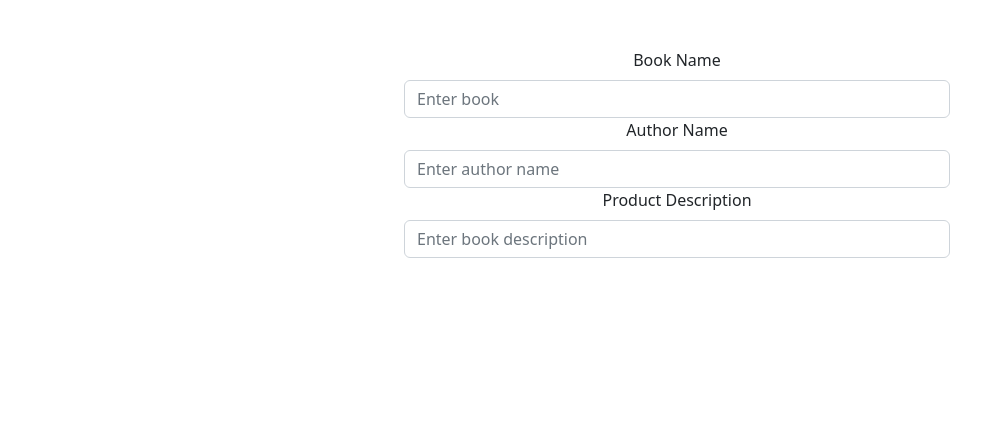
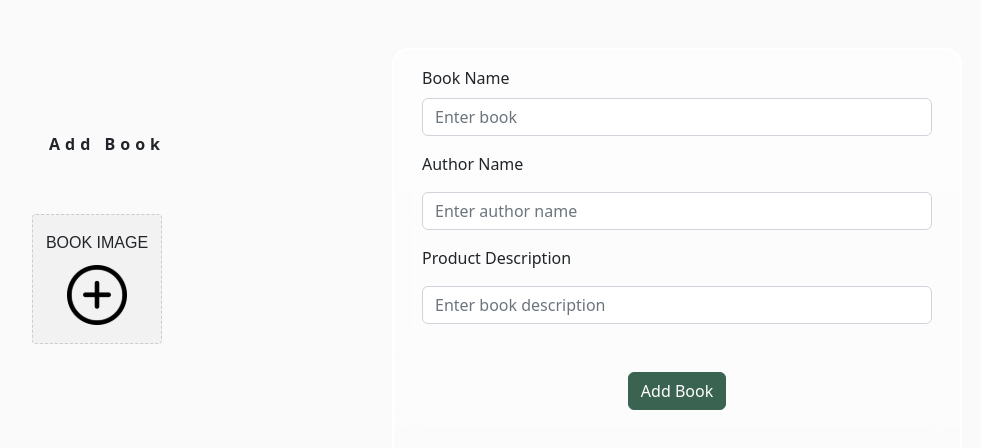
Before and after one commit to Hanan-Hussein/BookReviews, a React (Create React App) app: page / in a window 1280 px wide. Shown: the top 448 px of the page, without its empty margins (248-1229 px from the left). Built offline with nearby package versions, Linux system fonts and the light colour scheme.

Commit message:
ft:addedImage upload form

```diff
--- a/package.json
+++ b/package.json
@@ -7,6 +7,7 @@
     "@testing-library/react": "^13.4.0",
     "@testing-library/user-event": "^13.5.0",
     "bootstrap": "^5.2.2",
+    "html-react-parser": "^3.0.4",
     "react": "^18.2.0",
     "react-bootstrap": "^2.6.0",
     "react-dom": "^18.2.0",
--- a/src/App.css
+++ b/src/App.css
@@ -1,4 +1,4 @@
-.App {
+  .App {
   text-align: center;
 }
 
@@ -27,6 +27,154 @@
 .App-link {
   color: #61dafb;
 }
+body{
+  background: rgba(224, 224, 224, 0.15) !important;
+}
+.btn-primary{
+  background-color: #3A6351 !important;
+  border-color: #3A6351 !important;
+}
+.form-sec{
+  background: linear-gradient(180deg, rgba(255, 255, 255, 0.6) 0%, rgba(255, 255, 255, 0.3) 100%);
+border: 2px solid #FFFFFF;
+backdrop-filter: blur(20px);
+/* Note: backdrop-filter has minimal browser support */
+
+border-radius: 16px;
+}
+
+form .post-image {
+  position: relative;
+  float: left;
+  height: 152px;
+  width: 170px;
+  background: #f2f2f2;
+  border: 1px dashed #ccc;
+  padding: 0;
+  border-radius: 4px;
+  text-align: center;
+  cursor: pointer;
+}
+
+.mrm {
+  margin-right: 20px;
+}
+
+.mts {
+  margin-top: 10px;
+}
+
+form .post-image .upload-section img {
+  max-width: 80px;
+  max-height: 80px;
+  width: auto;
+  height: auto;
+  vertical-align: top;
+  border-radius: 3px;
+  overflow: hidden;
+  margin-top: 50px;
+}
+
+form .post-image .preview-section img {
+  border-radius: 3px;
+  overflow: hidden;
+  margin: 0px;
+}
+
+form .post-image .icon-camera {
+  display: none;
+}
+
+form .post-image input {
+  display: none;
+}
+
+form .post-image.empty {
+  position: relative;
+  float: left;
+  height: 130px;
+  width: 130px;
+  background: #f2f2f2;
+  border: 1px dashed #ccc;
+  padding: 0;
+  border-radius: 4px;
+  text-align: center;
+  cursor: pointer;
+  vertical-align: top;
+}
+
+form .post-image.empty .icon-camera {
+  display: block;
+  height: 100%;
+  line-height: 30px;
+  left: 0;
+  position: absolute;
+  text-align: center;
+  top: 0%;
+  width: 100%;
+  cursor: pointer;
+}
+.postImageForm{
+  display: flex;
+    align-content: center;
+    justify-content: center;
+    align-items: center;
+}
+
+form .post-image.empty .icon-camera img {
+  height: 60px;
+  width: 60px;
+}
+
+form .post-image.empty input {
+  cursor: pointer;
+}
+
+form .post-image p,
+.file_container-orange p {
+  margin: 10px 0;
+  margin: 1rem 0;
+  text-align: center;
+  font-family: "OpenSansSemiBold", sans-serif;
+}
+
+.uppercase {
+  text-transform: uppercase;
+}
+.addBook{
+  letter-spacing: 5px;
+
+}
+#list {
+  float: left;
+}
+
+.thumb {
+  height: 130px;
+  width: 130px;
+  margin-right: 20px;
+  margin-top: 10px;
+}
+
+.remove_img_preview {
+    position: relative;
+    top: -145px;
+    right: -64px;
+    font-size: 20px;
+    padding: 2px 5px;
+    border-radius: 16px;
+    text-align: center;
+    cursor: pointer;
+    background-color: #000;
+}
+
+.remove_img_preview:before {
+    content: "×";
+    color: #fff;
+    font-size: 22px;
+    font-weight: bold;
+}
+
 
 @keyframes App-logo-spin {
   from {
--- a/src/uploadbook.js
+++ b/src/uploadbook.js
@@ -1,25 +1,72 @@
+import React, { useEffect, useState } from "react";
+import parse from 'html-react-parser';
+
 import './App.css';
-import React, { useEffect, useState } from "react";
+import add from './add.svg'
+
+function UploadBook(){
+    let count = 0;
+    const [showResults, setShowResults] = React.useState(true)
+    const [changes, setChanges]= React.useState("")
+
+    function uploadImg(e){
+       let file = e.target.files[0];
+        let _this = e.target;
+        setShowResults(!showResults);
+        let fileData = new FileReader();
+        fileData.onload = function(e){
+            var span = '<img className="thumb mrm mts" src="' + e.target.result + '" title="' + escape(file.name) + '"/><span class="remove_img_preview"></span>';
+            setChanges(span);
+            console.log(span);
+        }
+        fileData.readAsDataURL(file);
+        e.target.value = "";
+
+    }
+    function previewChange(e){
+        setChanges("");
+        setShowResults(true)
+    }
+    return(
+        <div className='container'>
+            <div className='row my-5 d-flex justify-content-center align-content-center align-items-center'>
+                <div className='col-md-6'>
+                    <strong className="text-start addBook">Add Book</strong>
+
+               <form className="postImageForm my-5">
+               <div className="post-image post-image-placeholder mrm mts empty">
+
+                   {showResults ?  <div className="upload-section">
+                    <input type="file" id="Photofile1" className="upload-img " onChange={uploadImg} required accept="image/*" />
+                    <label className="icon-camera" for="Photofile1">
+                        <img src={add} />
+                    </label>
+                    <p className="uppercase">Book Image</p>
+                    </div> :  <div className="preview-section" onClick={previewChange}>{parse(changes)}</div> }
 
 
-function UploadBook(){
-    return(
-        <div className='container'>
-            <div className='row my-5'>
-                <div className='col-md-6'>
+                 </div>
+               </form>
 
                 </div>
-                <div className='col-md-6'>
-                   <form>
-                   <label class="form-label justify-content-start">Book Name</label>
+                <div className='col-md-6 form-sec text-left'>
+                   <form className='m-3 '>
+                    <div className="d-flex flex-column justify-content-center align-items-start">
+                         <label className="form-label ">Book Name</label>
                     <input type="text" placeholder='Enter book' className='form-control'/>
-                    <label class="form-label">Author Name</label>
+                    <label className="form-label my-3">Author Name</label>
                     <input type="text" placeholder='Enter author name'  className='form-control'/>
-                    <label class="form-label">Product Description</label>
+                    <label className="form-label my-3">Product Description</label>
                     <input type="text" placeholder='Enter book description'  className='form-control'/>
+
+                    </div>
+                                      <button className='btn btn-primary my-5'>Add Book</button>
+
+
                    </form>
 
                 </div>
+
             </div>
         </div>
     )
```
Also changed, not shown: src/add.svg (added), 1 other file (tests, documents, lock files or other folders).
